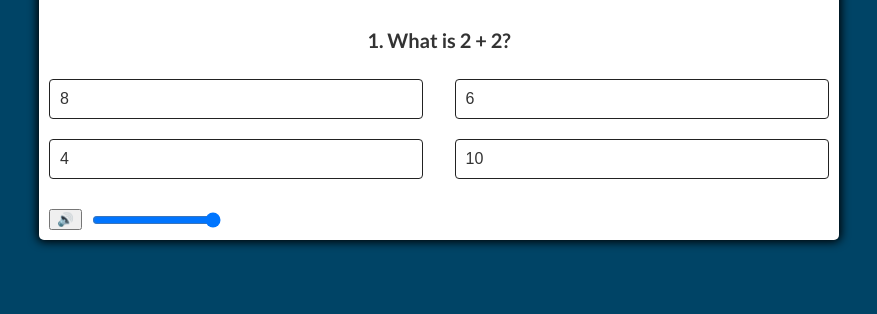
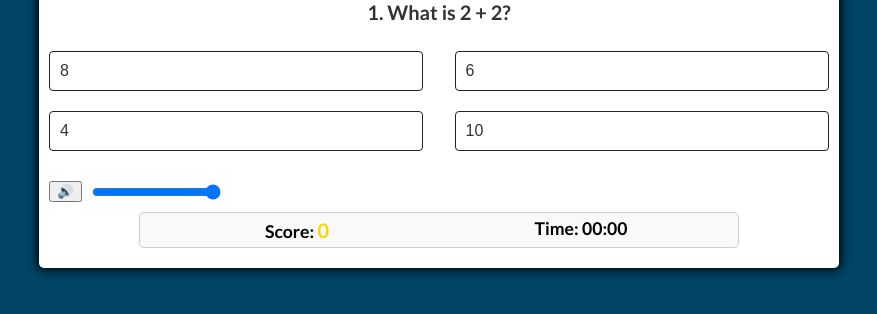
Before and after one commit to MaryanGelle/simpleQuiz, a plain HTML site: page quiz-page.html in a window 1280 px wide. Shown: the part 326-640 px from the top of the page, without its empty margins (201-1078 px from the left). Drawn offline with Linux system fonts and the light colour scheme.

Commit message:
changes to style score and time

```diff
--- a/assets/css/style.css
+++ b/assets/css/style.css
@@ -246,6 +246,25 @@ ul li {
     margin-bottom: 10px;
 }
 
+
+.status-bar {
+  display: flex;
+  justify-content: space-between;
+  max-width: 600px;
+  margin: 10px auto;
+  padding: 5px 15px;
+  border: 1px solid #ccc;
+  border-radius: 5px;
+  font-weight: bold;
+  font-size: 1.1rem;
+  background-color: #f9f9f9;
+}
+
+.score-holder, .time-holder {
+  flex: 1;
+  text-align: center;
+}
+
 @media screen and (max-width: 768px) {
 
     /* Styles for smaller screens */
--- a/quiz-page.html
+++ b/quiz-page.html
@@ -53,8 +53,16 @@
       <button id="soundBtn">🔊</button>
       <input id="volumeSlider" type="range" min="0" max="1" step="0.1" value="1">
       </div>
+
+        <!-- Score and time -->
+   <div class="status-bar">
+        <div class="score-holder">
+            Score: <span id="score">0</span>
+        </div>
+        <div class="time-holder">
+            Time: <span id="timer">00:00</span>
+        </div>
     </div>
-
 
 
 
```
